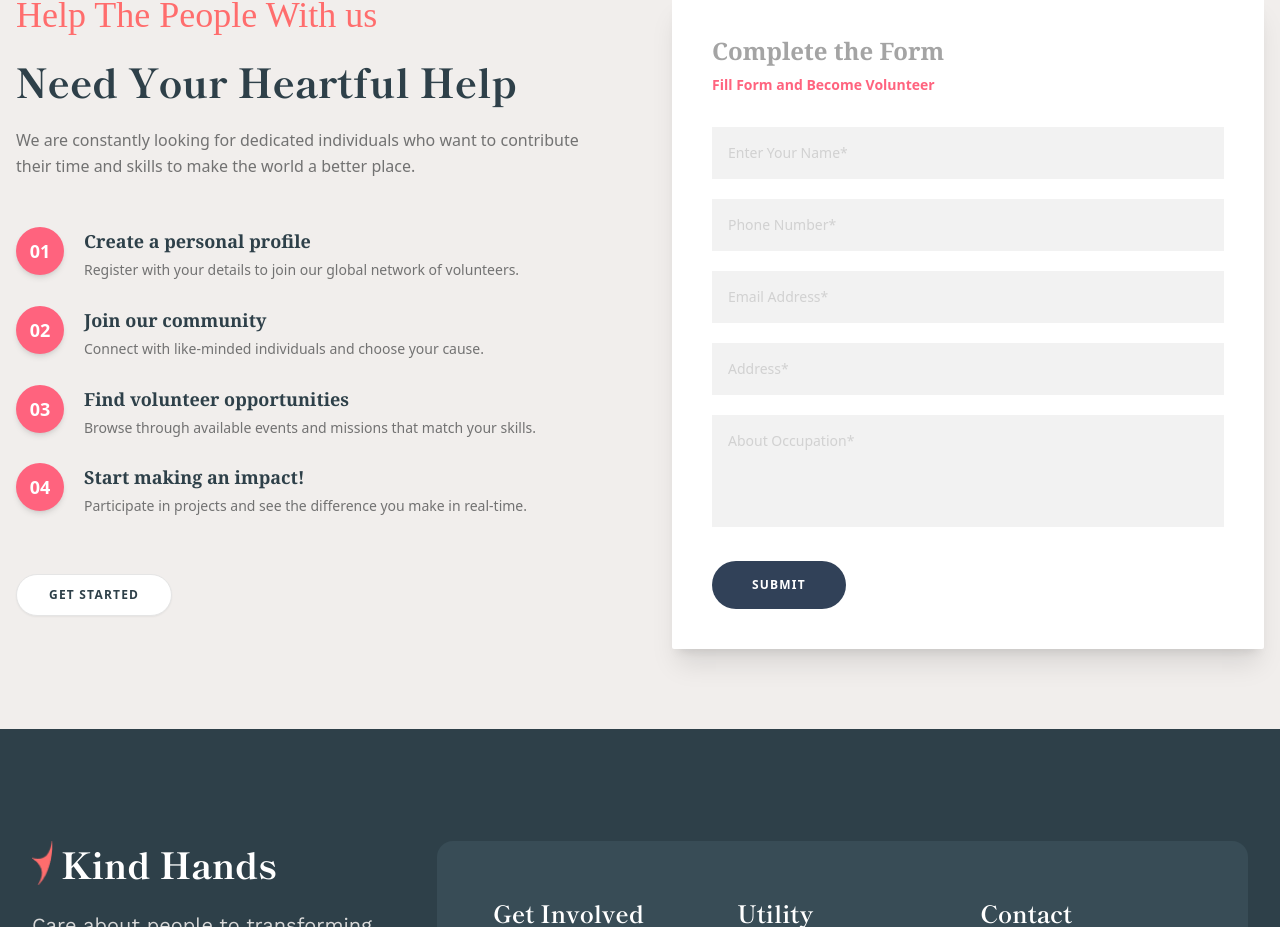
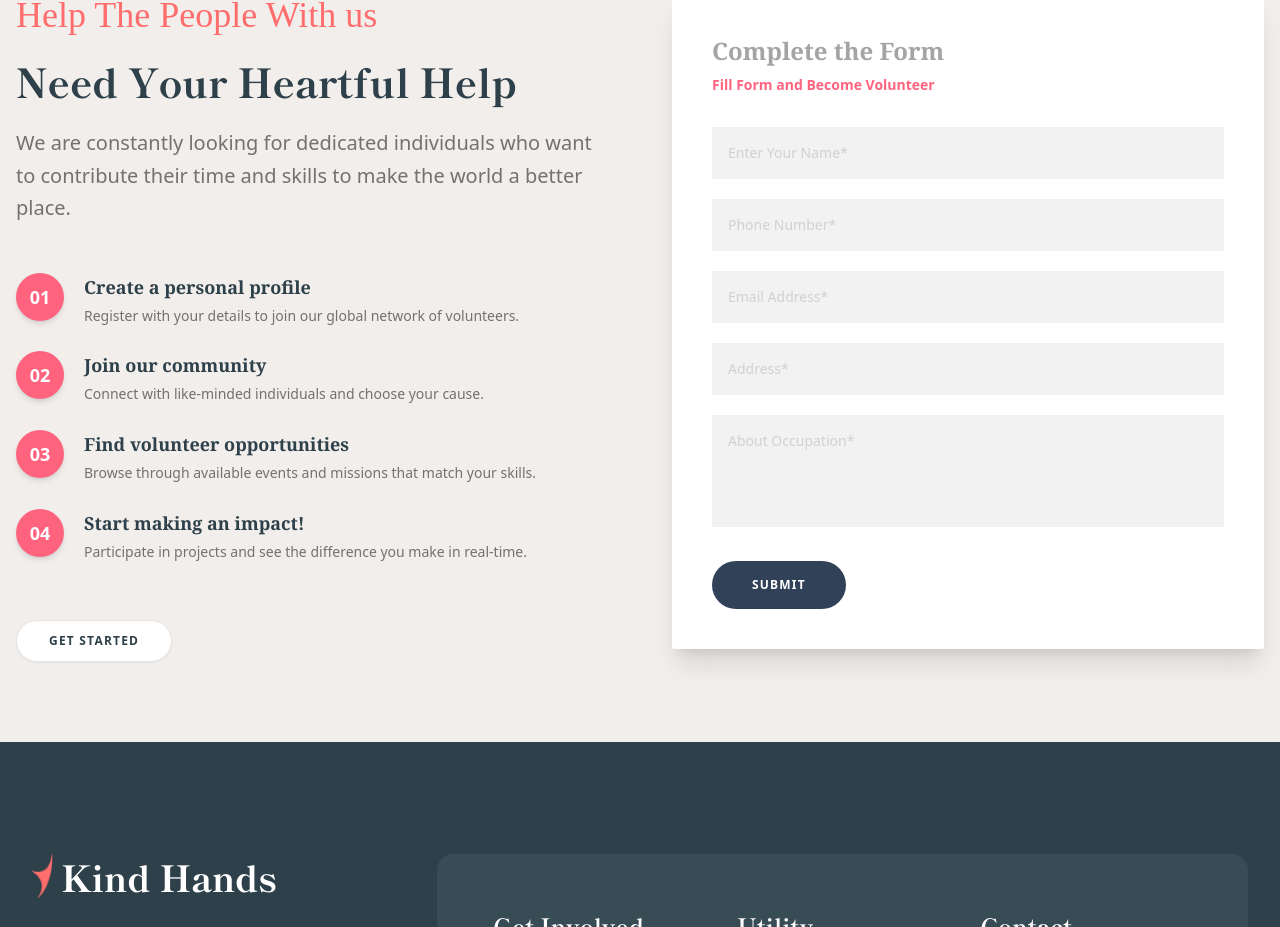
Before and after one commit to codEdu-Collective/kind-hands, a Next.js app: page /volunteer in a window 1280 px wide. Shown: the part 1917-2844 px from the top of the page. Built offline with nearby package versions, Linux system fonts and the light colour scheme; a web font is replaced by a local one.

Commit message:
Update app/volunteer/page.tsx
Co-authored-by: Abdullah Koyuncu <wisewebworks@outlook.com>

```diff
--- a/app/volunteer/page.tsx
+++ b/app/volunteer/page.tsx
@@ -107,7 +107,7 @@ const Volunteer = () => {
               <h2 className="text-[2.5rem] font-shippori font-extrabold text-dark">
                 Need Your Heartful Help
               </h2>
-              <p className="text-neutral leading-relaxed">
+              <p className="text-neutral leading-relaxed text-xl">
                 We are constantly looking for dedicated individuals who want to contribute their
                 time and skills to make the world a better place.
               </p>
```
